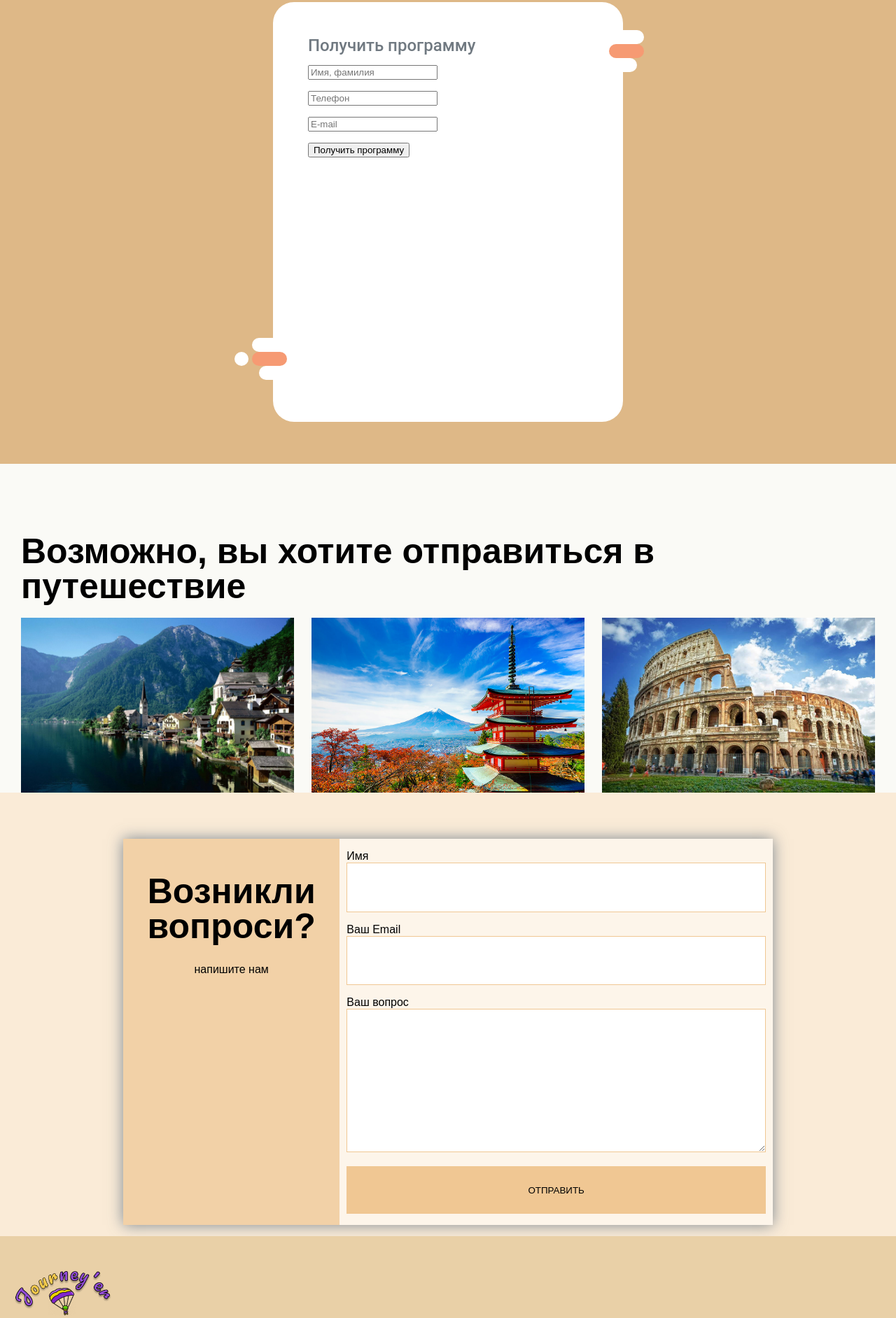
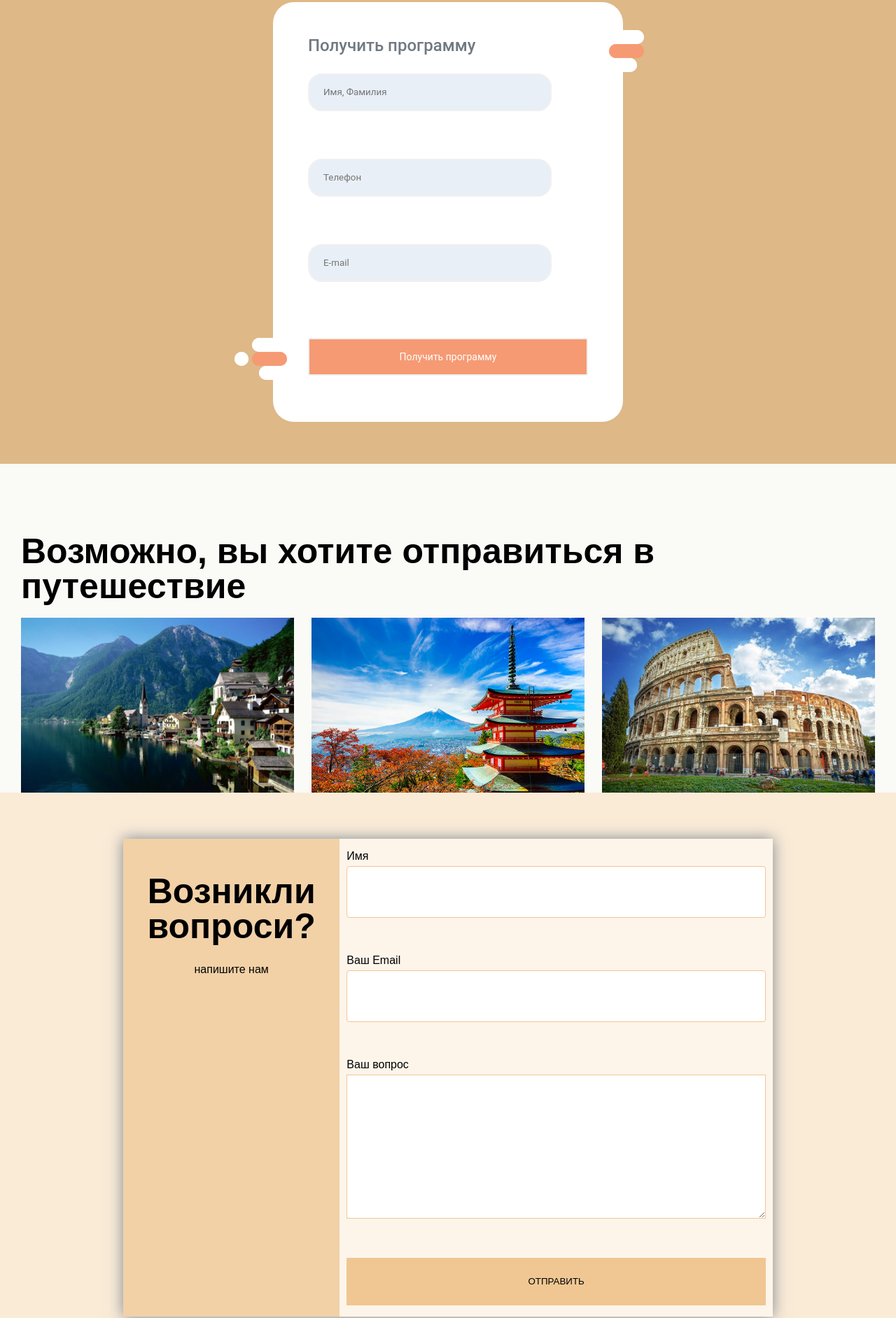
Before and after one commit to Kirill-bab/WebDev, a plain HTML site: page Перу/new 3.html in a window 1280 px wide. Shown: the part 7031-8915 px from the top of the page at 70% size. Drawn offline with nearby package versions, Linux system fonts and the light colour scheme.

Commit message:
Update new 3.html

```diff
--- a/Перу/new 3.html
+++ b/Перу/new 3.html
@@ -17,6 +17,7 @@
     <link rel="stylesheet" href="css/forms.css">
     <link rel="stylesheet" href="css/places.css">
     <link rel="stylesheet" href="css/intro.css">
+    <link rel="stylesheet" href="css/modal.css">
     <link rel="stylesheet" href="css/nav.css"> </head>
 
 <body>
@@ -61,7 +62,7 @@
                         <div>
                             <p>6 дней/ 5 ночей </p>
                             <p>20 мест в группе (осталось 5)</p>
-                        </div> <a class="btn" href="#order1">Получить программу</a> </div>
+                        </div> <a class="btn openmodal" href="#">Получить программу</a> </div>
                 </div>
             </div>
             <div class="price">
@@ -255,20 +256,25 @@
                 </div>
             </section>
             <section id="order1">
-                <form name="order_data" action="#" class="decor">
+                <form id="form" class="form decor" novalidate>
                     <div class="form-left-decoration"></div>
                     <div class="form-right-decoration"></div>
                     <div class="circle"></div>
                     <div class="form-inner">
                         <h3>Получить программу</h3>
-                        <p>
-                            <input type="text" placeholder="Имя, фамилия" required="required" name="order_data[name]"> </p>
-                        <p>
-                            <input type="tel" placeholder="Телефон" required="required" name="order_data[phone]"> </p>
-                        <p>
-                            <input type="email" placeholder="E-mail" required="required" name="order_data[email]"> </p>
-                        <p>
-                            <input type="submit" id="order_data" name="order_data" value="Получить программу"> </p>
+                        <div class="form-left-decoration"></div>
+                        <div class="form-right-decoration"></div>
+                        <div class="circle"></div>
+                        <div class="form-control">
+                            <label for="username"></label>
+                            <input type="text" placeholder="Имя, Фамилия" id="username" /> <small>Error message</small> </div>
+                        <div class="form-control">
+                            <label for="username"></label>
+                            <input type="tel" placeholder="Телефон" id="phone" /> <small>Error message</small> </div>
+                        <div class="form-control">
+                            <label for="username"></label>
+                            <input type="email" placeholder="E-mail" id="email" /> <small>Error message</small> </div>
+                        <button type="submit">Получить программу</button>
                     </div>
                 </form>
             </section>
@@ -299,17 +305,22 @@
                             <p> напишите нам</p>
                         </div>
                         <div class="contact">
-                            <form name="question_data" action="#">
+                            <form id="question_data" novalidate>
+                                <div class="form-control2">
                                     <p>
                                         <label for="question_name">Имя</label>
-                                    <input type="text" id="question_name" required="required" name="question_data[name]"> </p>
+                                        <input type="text" id="question_name" name="question_data[name]"> <small>Error message</small> </p>
+                                </div>
+                                <div class="form-control2">
                                     <p>
                                         <label for="question_email">Ваш Email</label>
-                                    <input type="email" id="question_email" required="required" name="question_data[email]"> </p>
+                                        <input type="email" id="question_email" required="required" name="question_data[email]"> <small>Error message</small></p>
+                                </div>
+                                <div class="form-control2">
                                     <p class="full">
                                         <label for="question">Ваш вопрос</label>
-                                    <textarea name="questions" id="question" cols="30" rows="10" required="required"></textarea>
-                                </p>
+                                        <textarea name="questions" id="question" cols="30" rows="10" required="required"></textarea> <small>Error message</small> </p>
+                                </div>
                                 <p class="full">
                                     <button type="submit" id="order_data_question" name="order_data_question">Отправить</button>
                                 </p>
@@ -318,6 +329,30 @@
                     </div>
                 </div>
             </section>
+            <!-->modal</!-->
+            <div class="modal" aria-hidden="true">
+                <div class="modal-dialog">
+                    <div class="modal-header">
+                        <h2>Получить программу</h2> <a href="#" class="btn-close closemodal" aria-hidden="true">&times;</a> </div>
+                    <form id="form_modal" class="form decor" novalidate>
+                        <div class="form-inner">
+                            <div class="form-control">
+                                <label for="username"></label>
+                                <input type="text" placeholder="Имя, Фамилия" id="username_m" /> <small>Error message</small> </div>
+                            <div class="form-control">
+                                <label for="username"></label>
+                                <input type="tel" placeholder="Телефон" id="phone_m" /> <small>Error message</small> </div>
+                            <div class="form-control">
+                                <label for="username"></label>
+                                <input type="email" placeholder="E-mail" id="email_m" /> <small>Error message</small> </div>
+                            <div class="modal-footer">
+                                <button type="submit" class="btn">Получить программу</button>
+                            </div>
+                        </div>
+                    </form>
+                </div>
+            </div>
+            <!-->end modal</!-->
         </div>
     </main>
     <footer class="footer">
@@ -377,10 +412,15 @@
         </div>
     </footer>
     <script src="https://kit.fontawesome.com/e70068c56b.js" crossorigin="anonymous"></script>
+    <script src="https://code.jquery.com/jquery-3.4.1.min.js"></script>
     <script src="js/index.js"></script>
     <script src="js/slider.js"></script>
     <script src="js/include.js"></script>
     <script src="js/read_more.js"></script>
+    <script src="js/form1.js"></script>
+    <script src="js/form2.js"></script>
+    <script src="js/modal.js"></script>
+    <script src="js/modal_val.js"></script>
 </body>
 
 </html>
```
Lines whose indentation alone changed are shown as unchanged.
